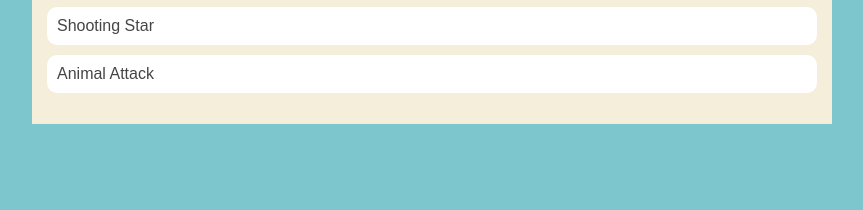
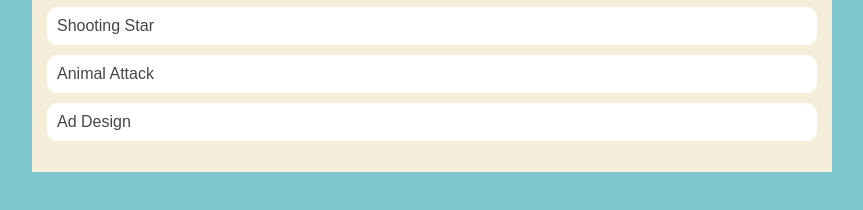
Before and after one commit to caseycarstens/caseycarstens.github.io, a plain HTML site: page portfolio.html in a window 1280 px wide. Shown: the part 400-610 px from the top of the page, without its empty margins (208-1071 px from the left). Drawn offline with Linux system fonts and the light colour scheme.

Commit message:
Adding ad desighn

```diff
--- a/portfolio.html
+++ b/portfolio.html
@@ -107,6 +107,7 @@
                         <li><a href="https://www.khanacademy.org/computer-programming/spin-off-of-project-whats-for-dinner/5675645307240448"> Whats for dinner</a></li>
                         <li><a href="https://www.khanacademy.org/computer-programming/spin-off-of-project-shooting-star/5945390166228992"> Shooting Star</a></li>
                         <li><a href="https://www.khanacademy.org/computer-programming/spin-off-of-project-animal-attack/6355616132546560"> Animal Attack</a></li>
+                        <li><a href="https://www.khanacademy.org/computer-programming/spin-off-of-project-ad-design/4586518368272384"> Ad Design</a></li>
                     </ul>
 
                 </div>
```
